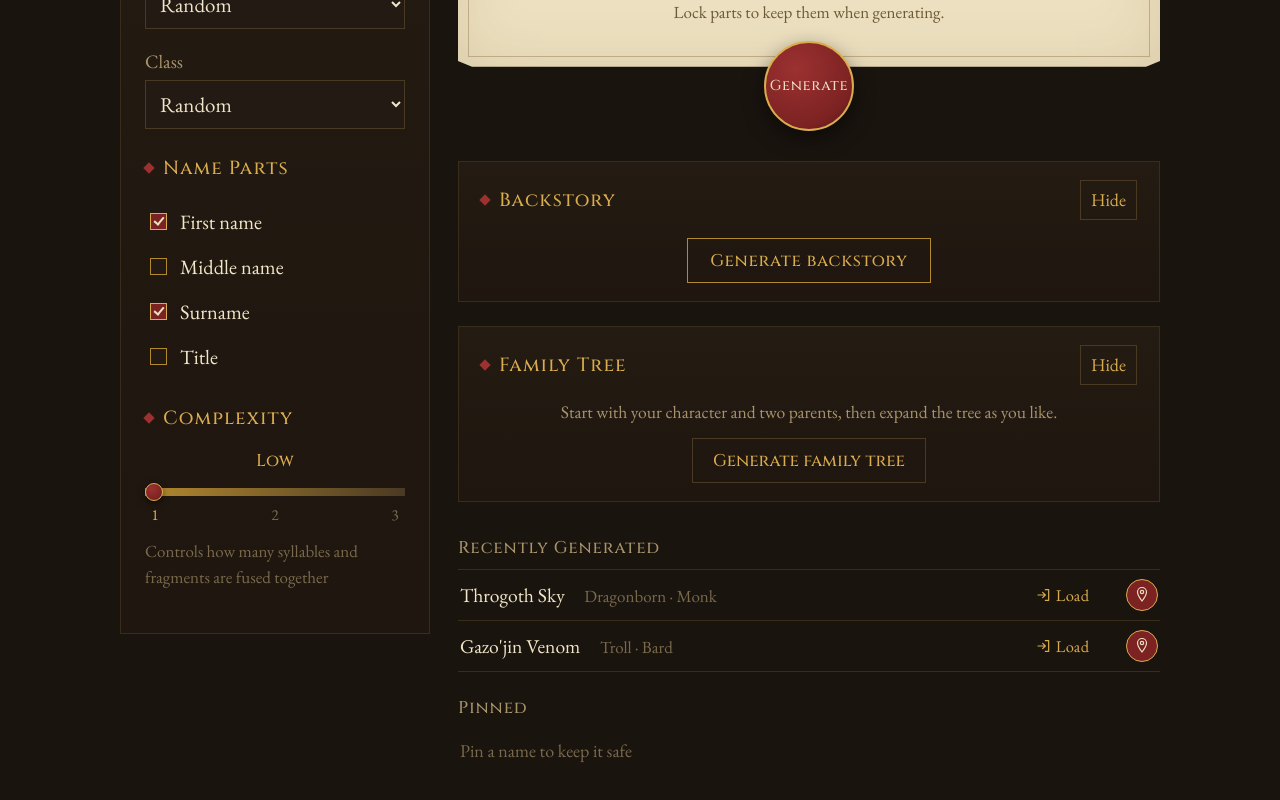
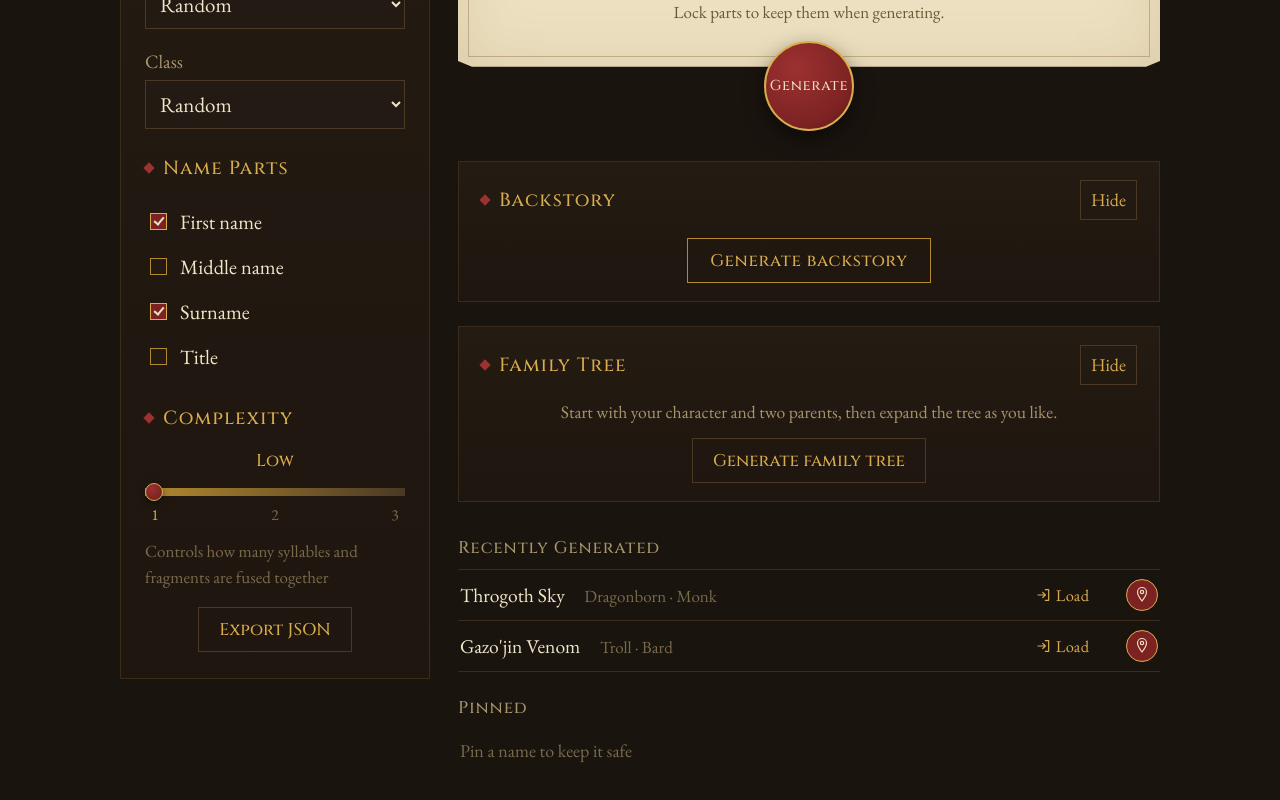
Before and after one commit to DanielHearn/heronym, a React (Vite) app: page / in a window 1280 px wide. Shown: the part 399-1199 px from the top of the page. Built offline with nearby package versions, Linux system fonts and the light colour scheme.

Commit message:
Add export button

```diff
--- a/src/App.tsx
+++ b/src/App.tsx
@@ -1,4 +1,4 @@
-import { useState, useMemo, useEffect } from 'react'
+import { useState, useMemo, useEffect, useCallback } from 'react'
 import { THEMES, THEME_KEYS } from './data'
 import { buildName, makeId, type LockedNameParts, type NamePartKey } from './generator'
 import PinIcon from './components/PinIcon'
@@ -7,7 +7,7 @@ import FieldSelect from './components/FieldSelect'
 import ToggleGroup from './components/ToggleGroup'
 import ComplexityControl from './components/ComplexityControl'
 import Backstory from './components/Backstory'
-import FamilyTree from './components/FamilyTree'
+import FamilyTree, { type FamilyTreeMember } from './components/FamilyTree'
 import Ledger, { type LedgerItem } from './components/Ledger'
 import './App.less'
 
@@ -39,6 +39,8 @@ export default function App() {
     title: false,
   })
   const [current, setCurrent] = useState<NameEntry | null>(null)
+  const [exportTree, setExportTree] = useState<{ id: string; members: FamilyTreeMember[] } | null>(null)
+  const [exportBackstory, setExportBackstory] = useState<{ id: string; text: string } | null>(null)
   const [history, setHistory] = useState<NameEntry[]>([])
   const [pinned, setPinned] = useState<NameEntry[]>(() => {
     try {
@@ -155,6 +157,54 @@ export default function App() {
     requestAnimationFrame(() => setReveal(true))
   }
 
+  function exportCurrent() {
+    if (!current) return
+
+    const tree =
+      exportTree?.id === current.id && exportTree.members.length > 0
+        ? exportTree.members.map(({ id, name, relationship, details, generation, parentIds }) => ({
+            id,
+            name,
+            relationship,
+            details,
+            generation,
+            parentIds,
+          }))
+        : undefined
+    const exportData = {
+      name: current.full,
+      theme: current.themeLabel ?? themeData.label,
+      lineage: current.lineageLabel,
+      calling: current.callingLabel,
+      parts: current.parts,
+      ...(tree ? { familyTree: tree } : {}),
+      ...(exportBackstory?.id === current.id && exportBackstory.text
+        ? { backstory: exportBackstory.text }
+        : {}),
+    }
+    const blob = new Blob([JSON.stringify(exportData, null, 2)], {
+      type: 'application/json',
+    })
+    const url = URL.createObjectURL(blob)
+    const link = document.createElement('a')
+    const filename = current.full
+      .toLowerCase()
+      .replace(/[^a-z0-9]+/g, '-')
+      .replace(/^-|-$/g, '')
+
+    link.href = url
+    link.download = `${filename || 'name'}.json`
+    link.click()
+    window.setTimeout(() => URL.revokeObjectURL(url), 0)
+  }
+
+  const updateExportTree = useCallback((id: string, members: FamilyTreeMember[]) => {
+    setExportTree({ id, members })
+  }, [])
+  const updateExportBackstory = useCallback((id: string, text: string | null) => {
+    setExportBackstory(text ? { id, text } : null)
+  }, [])
+
   const kicker = useMemo(() => {
     if (!current) return 'a name awaits the forge'
     return current.callingLabel
@@ -236,6 +286,14 @@ export default function App() {
 
             <p className="hint">Controls how many syllables and fragments are fused together</p>
           </div>
+          <button
+            type="button"
+            className="family-tree-button"
+            onClick={exportCurrent}
+            disabled={!current}
+          >
+            Export JSON
+          </button>
         </div>
 
         <div className="stage">
@@ -324,6 +382,8 @@ export default function App() {
                 lineageLabel={current.lineageLabel}
                 callingLabel={current.callingLabel}
                 themeLabel={current.themeLabel ?? themeData.label}
+                sourceId={current.id}
+                onTextChange={updateExportBackstory}
               />
               <FamilyTree
                 key={`family-tree-${current.id}`}
@@ -336,6 +396,8 @@ export default function App() {
                 callingKey={familyCallingKey}
                 complexity={complexity}
                 hasSurname={opts.surname}
+                sourceId={current.id}
+                onMembersChange={updateExportTree}
               />
             </>
           )}
--- a/src/components/Backstory/index.tsx
+++ b/src/components/Backstory/index.tsx
@@ -6,6 +6,8 @@ type BackstoryProps = {
   lineageLabel: string
   callingLabel: string | null
   themeLabel: string
+  sourceId: string
+  onTextChange: (sourceId: string, text: string | null) => void
 }
 
 type Status = 'idle' | 'loading' | 'done' | 'error'
@@ -71,6 +73,8 @@ export default function Backstory({
   lineageLabel,
   callingLabel,
   themeLabel,
+  sourceId,
+  onTextChange,
 }: BackstoryProps) {
   const [panelOpen, setPanelOpen] = useState(true)
   const [status, setStatus] = useState<Status>('idle')
@@ -84,6 +88,10 @@ export default function Backstory({
   // superseded an in-flight one (rapid re-clicks).
   const mountedRef = useRef(true)
   const requestId = useRef(0)
+
+  useEffect(() => {
+    onTextChange(sourceId, text || null)
+  }, [onTextChange, sourceId, text])
 
   useEffect(() => {
     return () => {
--- a/src/components/FamilyTree/index.tsx
+++ b/src/components/FamilyTree/index.tsx
@@ -1,8 +1,8 @@
-import { useLayoutEffect, useRef, useState, type PointerEvent } from 'react'
+import { useEffect, useLayoutEffect, useRef, useState, type PointerEvent } from 'react'
 import { buildName, makeId, pick } from '../../generator'
 import './FamilyTree.less'
 
-type FamilyMember = {
+export type FamilyTreeMember = {
   id: string
   name: string
   relationship: string
@@ -22,6 +22,8 @@ type FamilyTreeProps = {
   callingKey: string | null
   complexity: number
   hasSurname: boolean
+  sourceId: string
+  onMembersChange: (sourceId: string, members: FamilyTreeMember[]) => void
 }
 
 const CARD_WIDTH = 200
@@ -58,8 +60,8 @@ const DETAILS = {
   ],
 }
 
-function layoutMembers(members: FamilyMember[]) {
-  const generationMembers = new Map<number, FamilyMember[]>()
+function layoutMembers(members: FamilyTreeMember[]) {
+  const generationMembers = new Map<number, FamilyTreeMember[]>()
   members.forEach((member) => {
     const row = generationMembers.get(member.generation) ?? []
     row.push(member)
@@ -70,7 +72,7 @@ function layoutMembers(members: FamilyMember[]) {
   const generations = [...generationMembers.keys()]
   const minimumGeneration = Math.min(...generations)
   const maximumGeneration = Math.max(...generations)
-  const familyGroups = new Map<string, { parentIds: string[]; children: FamilyMember[] }>()
+  const familyGroups = new Map<string, { parentIds: string[]; children: FamilyTreeMember[] }>()
   members.forEach((child) => {
     if (child.parentIds.length === 0) return
     const key = child.parentIds.slice().sort().join('|')
@@ -108,7 +110,7 @@ function layoutMembers(members: FamilyMember[]) {
 
   for (let generation = maximumGeneration; generation > minimumGeneration; generation--) {
     const children = generationMembers.get(generation) ?? []
-    const siblingGroups = new Map<string, FamilyMember[]>()
+    const siblingGroups = new Map<string, FamilyTreeMember[]>()
     children.forEach((member) => {
       const key = member.parentIds.length
         ? member.parentIds.slice().sort().join('|')
@@ -268,14 +270,20 @@ export default function FamilyTree({
   callingKey,
   complexity,
   hasSurname,
+  sourceId,
+  onMembersChange,
 }: FamilyTreeProps) {
   const [panelOpen, setPanelOpen] = useState(true)
-  const [members, setMembers] = useState<FamilyMember[]>([])
+  const [members, setMembers] = useState<FamilyTreeMember[]>([])
   const [selectedMemberId, setSelectedMemberId] = useState<string | null>(null)
   const [isPanning, setIsPanning] = useState(false)
   const treeViewportRef = useRef<HTMLDivElement | null>(null)
   const centerTreeOnNextRender = useRef(false)
   const dragRef = useRef<DragState | null>(null)
+
+  useEffect(() => {
+    onMembersChange(sourceId, members)
+  }, [members, onMembersChange, sourceId])
 
   const rootName = name.split(', the ')[0].trim()
   const nameParts = rootName.split(/\s+/)
@@ -302,7 +310,7 @@ export default function FamilyTree({
     parentIds: string[] = [],
     surname?: string,
     avoidSurname = '',
-  ): FamilyMember {
+  ): FamilyTreeMember {
     const generatedName = buildName(
       themeKey,
       lineageKey,
@@ -333,7 +341,7 @@ export default function FamilyTree({
   function generate() {
     const parentOne = createRelative('Parent', -1, [], familyName)
     const parentTwo = createRelative('Parent', -1, [], undefined, familyName)
-    const root: FamilyMember = {
+    const root: FamilyTreeMember = {
       id: makeId(),
       name,
       relationship: 'You',
@@ -363,7 +371,7 @@ export default function FamilyTree({
     if (!selectedMember) return
 
     let parentIds = selectedMember.parentIds
-    const newParents: FamilyMember[] = []
+    const newParents: FamilyTreeMember[] = []
     if (parentIds.length === 0) {
       const parentRelationship =
         selectedMember.generation === 0
@@ -407,7 +415,7 @@ export default function FamilyTree({
     ])
   }
 
-  function addParents(member: FamilyMember) {
+  function addParents(member: FamilyTreeMember) {
     if (member.parentIds.length > 0) return
     const relationship =
       member.generation === -1
```
